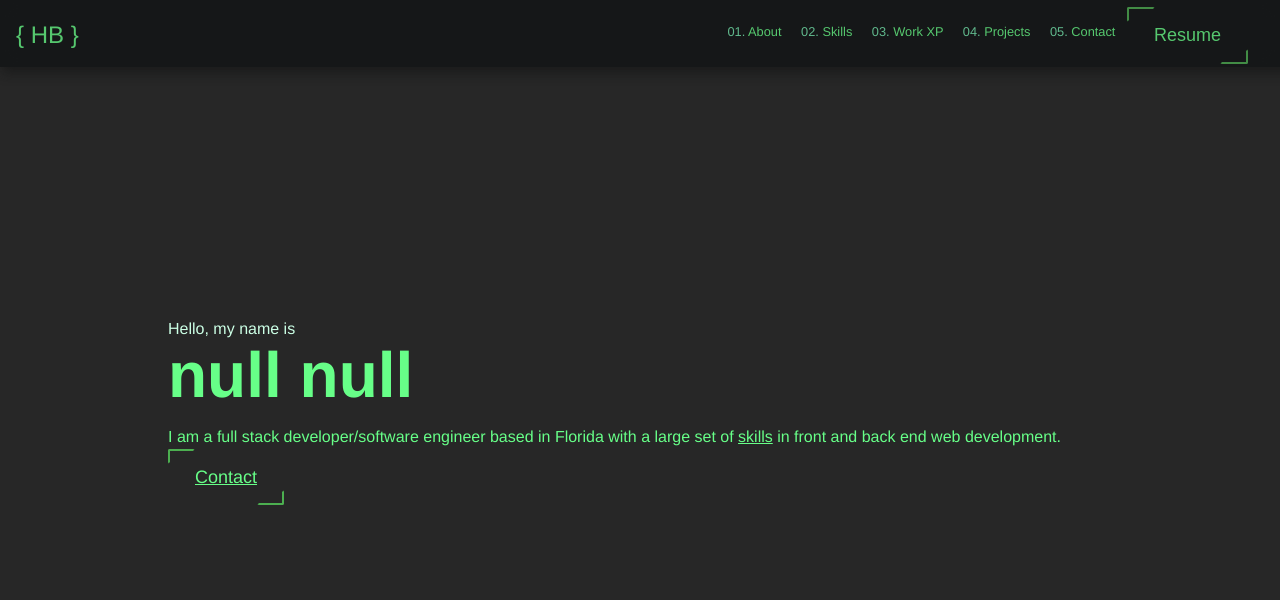
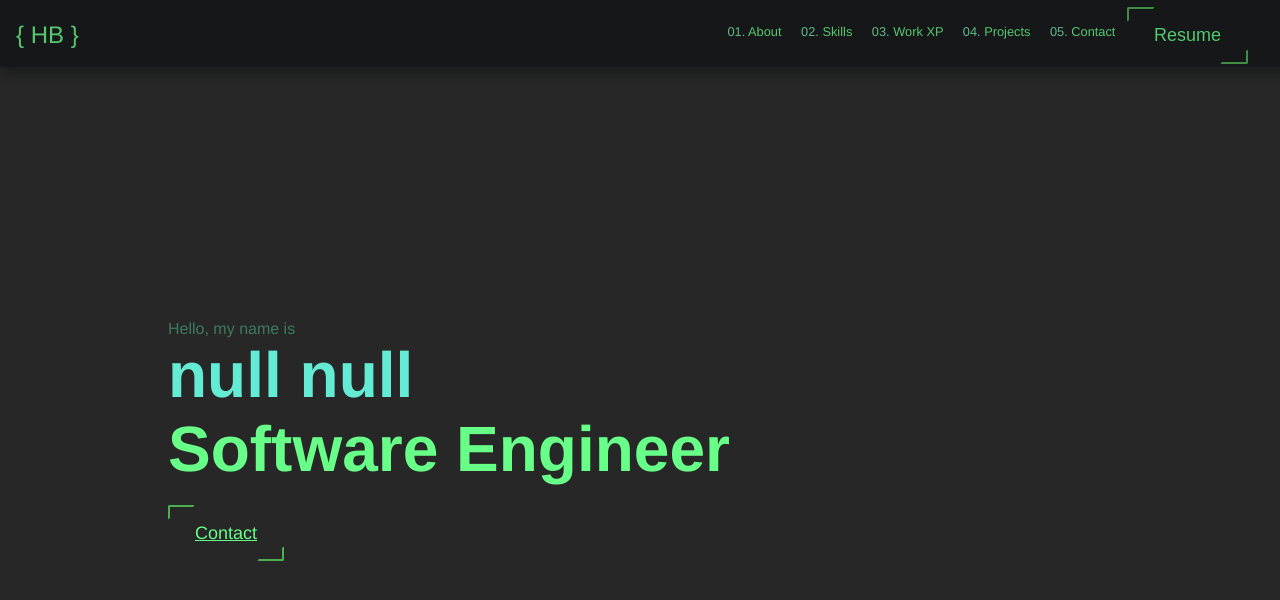
Before and after one commit to hbrockster/personal-site, a Vue app in the folder client/: page /#/ in a window 1280 px wide. Shown: the top 600 px of the page. Built offline with nearby package versions, Linux system fonts and the light colour scheme; no server answers.

Commit message:
added bio

```diff
--- a/client/src/components/Introduction.vue
+++ b/client/src/components/Introduction.vue
@@ -4,16 +4,13 @@
       Hello, my name is
     </div>
     <div class="intro__name">{{ name }}</div>
-    <p>
-      I am a full stack developer/software engineer based in Florida with a
-      large set of <a href="#skills">skills</a> in front and back end web
-      development.
-    </p>
+    <div class="intro__title">Software Engineer</div>
+    <p>{{ person.bio }}</p>
     <a href="#contact" class="fancy-button fancy-button-bars">Contact</a>
   </div>
 </template>
 <script lang="ts">
-import { Component, Vue } from 'vue-property-decorator';
+import { Component, Provide, Vue } from 'vue-property-decorator';
 import { Person } from '@/models';
 
 @Component({ })
@@ -34,10 +31,20 @@ export default class Introduction extends Vue {
   height: 60rem;
   margin: 20rem 10rem;
 }
+.intro p {
+  margin-bottom: 2rem;
+  max-width: 60%;
+  line-height: 1.5rem
+}
 .intro__msg {
-  color: #cbffe5;
+  color: #3c7c5c;
 }
 .intro__name {
+  font-size: 4rem;
+  font-weight: 600;
+  color: #64ebd4;
+}
+.intro__title {
   font-size: 4rem;
   font-weight: 600;
 }
@@ -54,9 +61,10 @@ export default class Introduction extends Vue {
     transition: all 300ms;
     font-family: inherit;
     text-decoration: none;
+
   }
-  .button:hover {
-    box-shadow: inset 0 0 0.7rem 0.4rem #cbffe5;
-    font-size: 0.9rem;
-  }
+.button:hover {
+  box-shadow: inset 0 0 0.7rem 0.4rem #cbffe5;
+  font-size: 0.9rem;
+}
 </style>
--- a/client/src/models/Person.ts
+++ b/client/src/models/Person.ts
@@ -5,6 +5,7 @@ export class Person {
   cellPhoneNumber: string | null = null;
   emailAddress: string | null = null;
   iD: string | null = null;
+  bio?: string | null = null;
 
   constructor(init?: Partial<Person>) {
     Object.assign(this, init);
```
Also changed, not shown: 2 other files (tests, documents, lock files or other folders).
